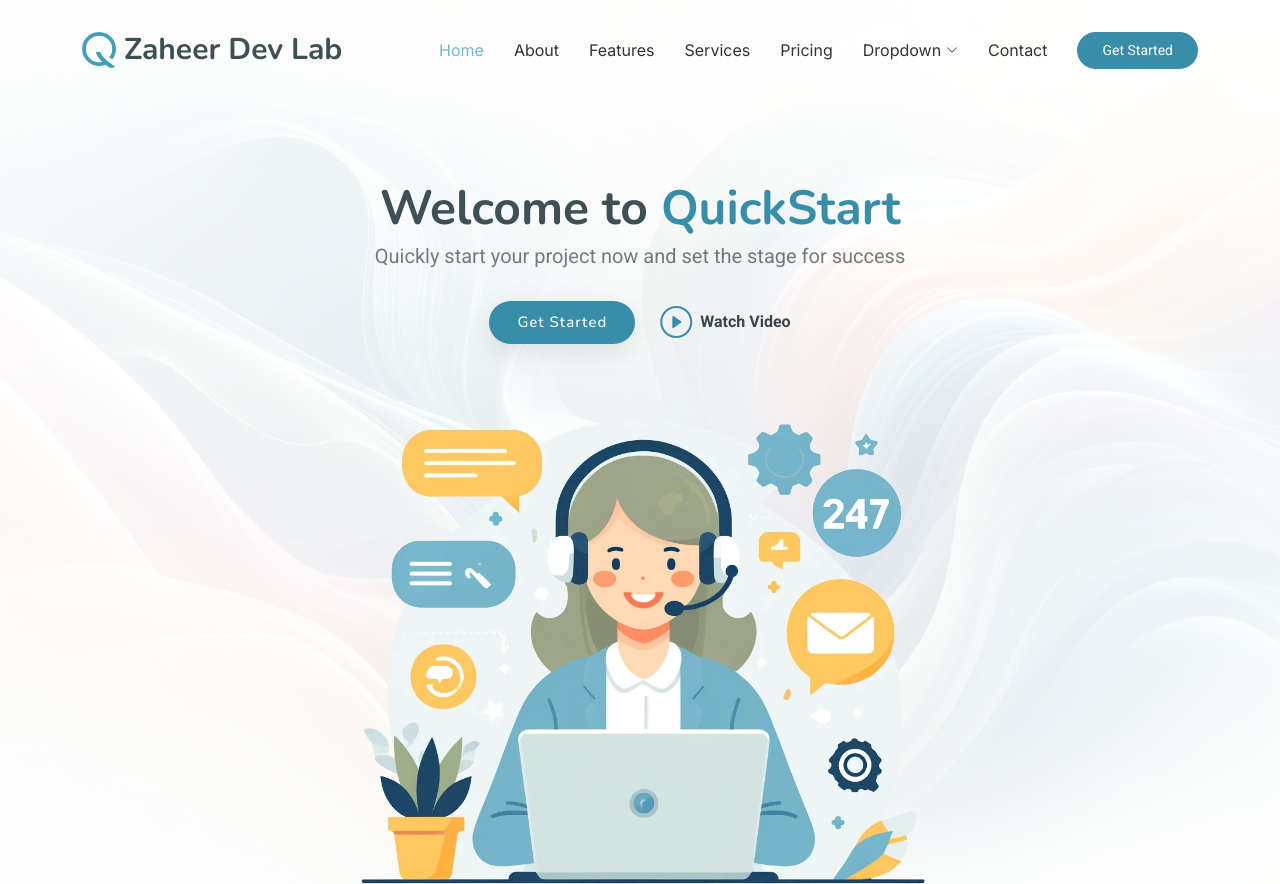
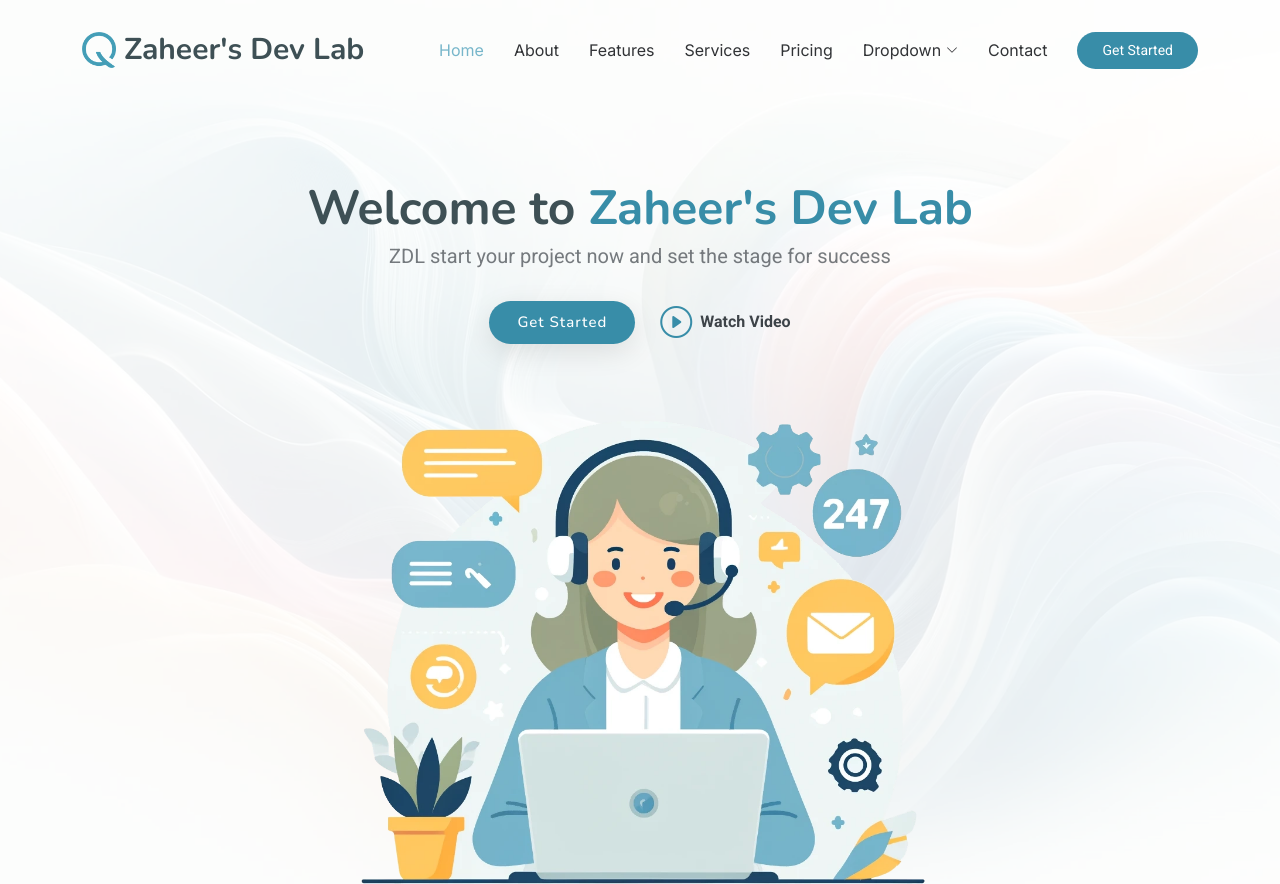
Before and after one commit to AnonymousZaheer/dummyProject, a plain HTML site: page ZDL/index.html in a window 1280 px wide. Shown: the top 884 px of the page. Drawn offline with nearby package versions, Linux system fonts and the light colour scheme.

Commit message:
Updated Name of and URL of Website

```diff
--- a/ZDL/index.html
+++ b/ZDL/index.html
@@ -43,7 +43,7 @@
 
       <a href="index.html" class="logo d-flex align-items-center me-auto">
         <img src="assets/img/logo.png" alt="">
-        <h1 class="sitename">Zaheer Dev Lab</h1>
+        <h1 class="sitename">Zaheer's Dev Lab</h1>
       </a>
 
       <nav id="navmenu" class="navmenu">
@@ -89,8 +89,8 @@
       </div>
       <div class="container text-center">
         <div class="d-flex flex-column justify-content-center align-items-center">
-          <h1 data-aos="fade-up">Welcome to <span>QuickStart</span></h1>
-          <p data-aos="fade-up" data-aos-delay="100">Quickly start your project now and set the stage for success<br></p>
+          <h1 data-aos="fade-up">Welcome to <span>Zaheer's Dev Lab</span></h1>
+          <p data-aos="fade-up" data-aos-delay="100">ZDL start your project now and set the stage for success<br></p>
           <div class="d-flex" data-aos="fade-up" data-aos-delay="200">
             <a href="#about" class="btn-get-started">Get Started</a>
             <a href="https://www.youtube.com/watch?v=LXb3EKWsInQ" class="glightbox btn-watch-video d-flex align-items-center"><i class="bi bi-play-circle"></i><span>Watch Video</span></a>
```
